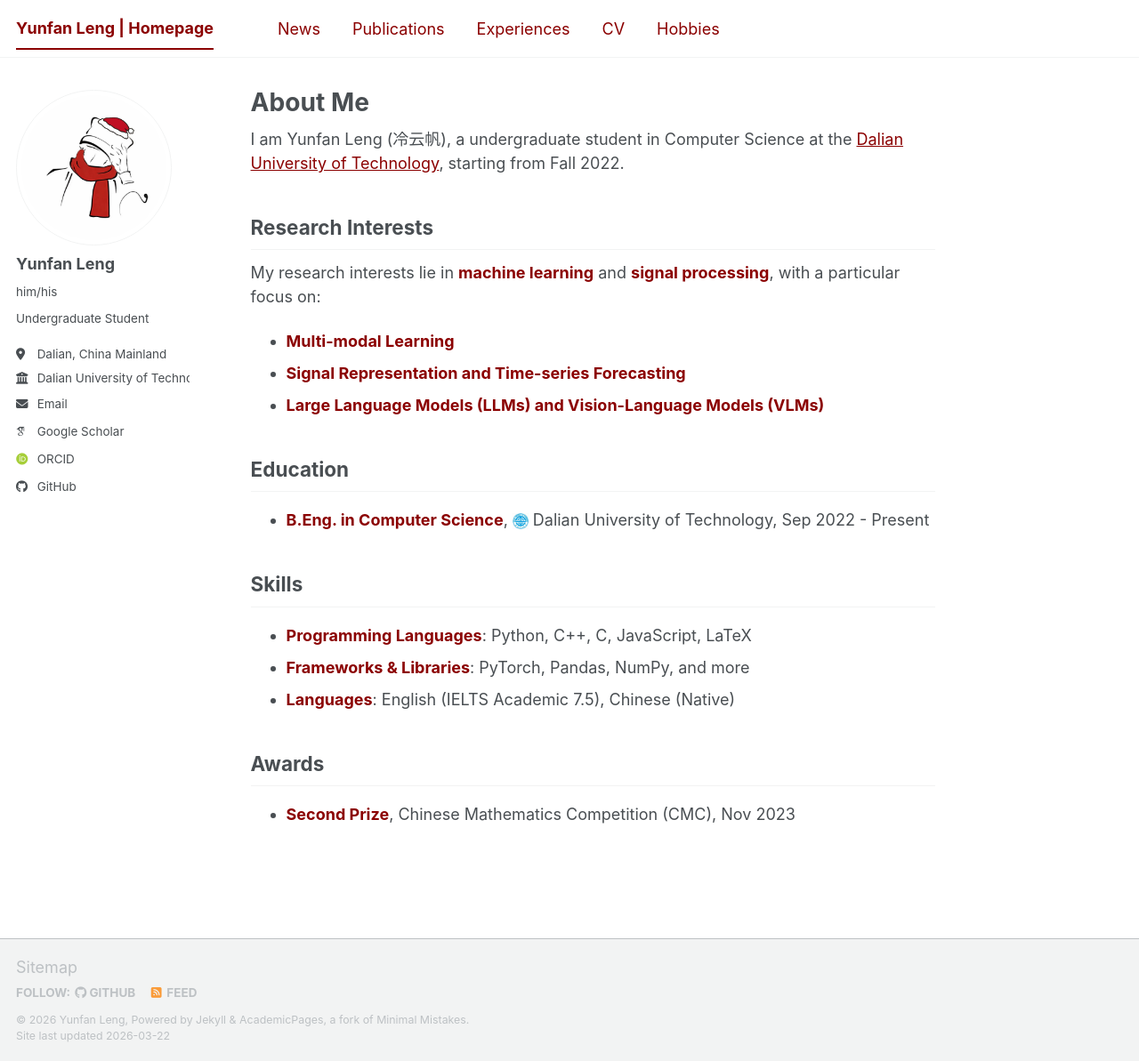
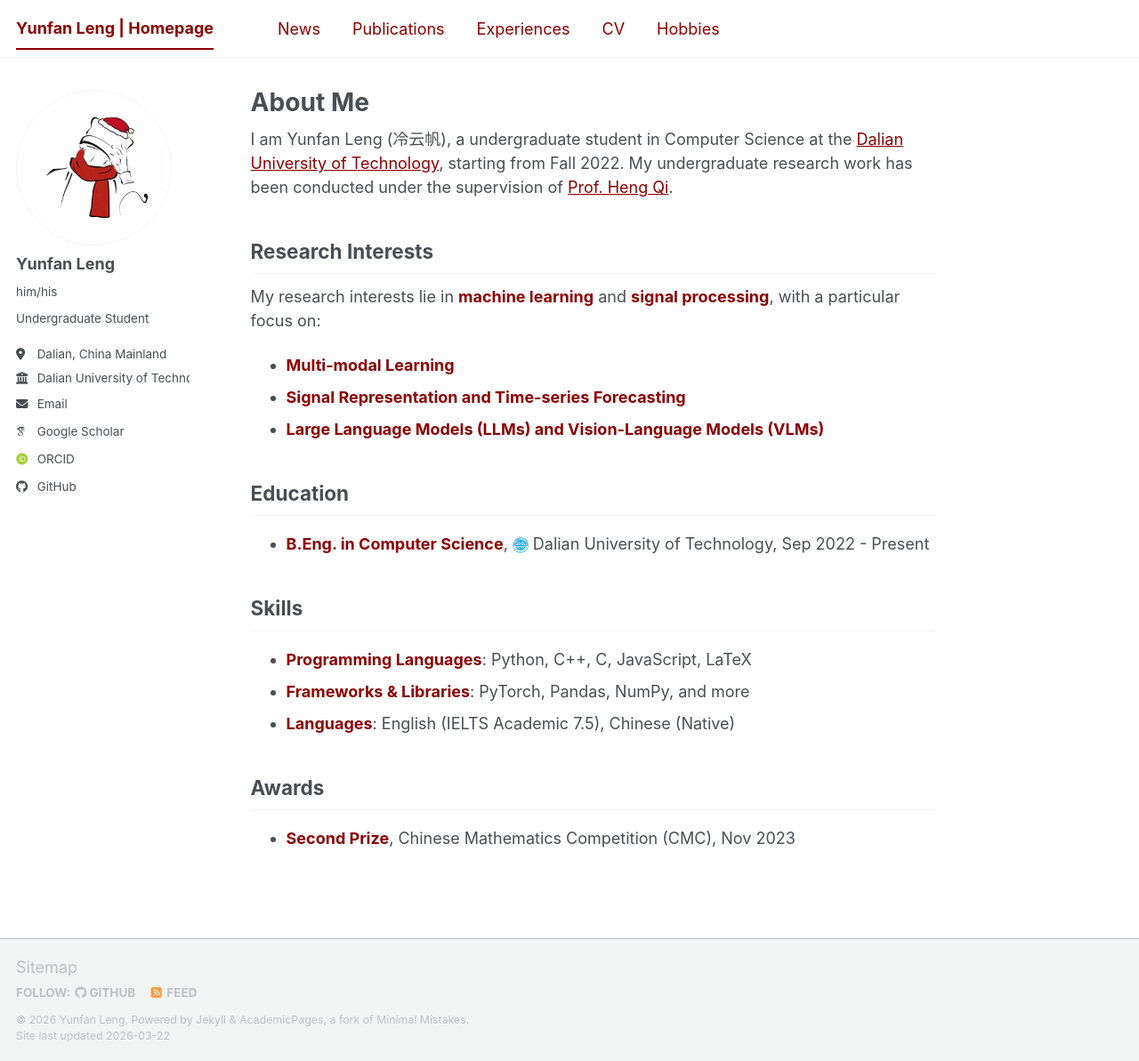
Before and after one commit to WENJIN6666/wenjin6666.github.io, a Jekyll site: the page built from _pages/about.md, in a window 1280 px wide and 1193 px high. Shown: the whole window at 89% size. Built offline with Jekyll 4.4.1, drawn with Linux system fonts in a browser that asks for light colours; some web fonts are replaced; a script bundle is joined from its source files by our own code; library files that are not in the unit come from our copies.

Commit message:
Merge homepage intro into single paragraph

```diff
--- a/_pages/about.md
+++ b/_pages/about.md
@@ -7,7 +7,7 @@ redirect_from:
   - /about.html
 ---
 
-I am Yunfan Leng (冷云帆), a undergraduate student in Computer Science at the <a href="https://www.dlut.edu.cn/" target="_blank">Dalian University of Technology</a>, starting from Fall 2022.
+I am Yunfan Leng (冷云帆), a undergraduate student in Computer Science at the <a href="https://www.dlut.edu.cn/" target="_blank">Dalian University of Technology</a>, starting from Fall 2022. My undergraduate research work has been conducted under the supervision of <a href="https://faculty.dlut.edu.cn/2012015034/zh_CN/index.htm" target="_blank">Prof. Heng Qi</a>.
 
 ## Research Interests
 
```
